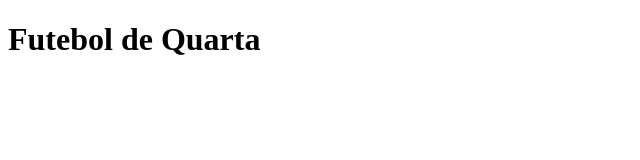
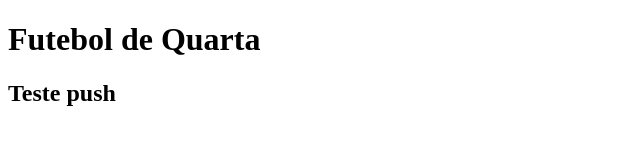
Before and after one commit to BrunoKolenyak/Futebol_de_Quarta, a plain HTML site: page index.html in a window 1280 px wide. Shown: the whole page, without its empty margins (0-640 px from the left). Drawn offline with Linux system fonts and the light colour scheme.

Commit message:
teste de push

```diff
--- a/index.html
+++ b/index.html
@@ -7,5 +7,6 @@
   </head>
   <body>
     <h1>Futebol de Quarta</h1>
+    <h2>Teste push</h2>
   </body>
 </html>
```
